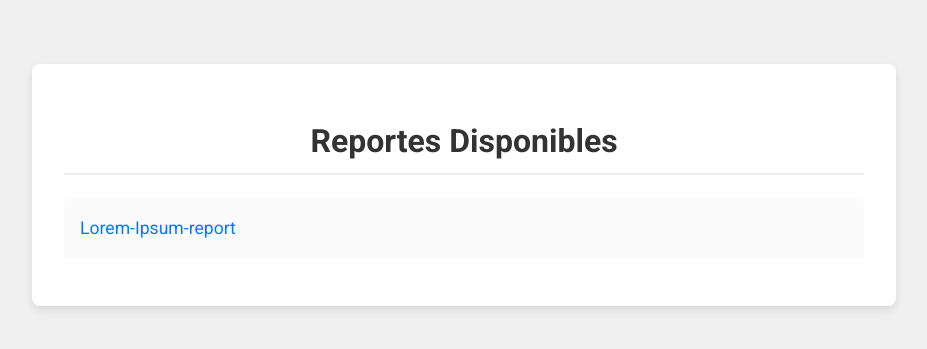
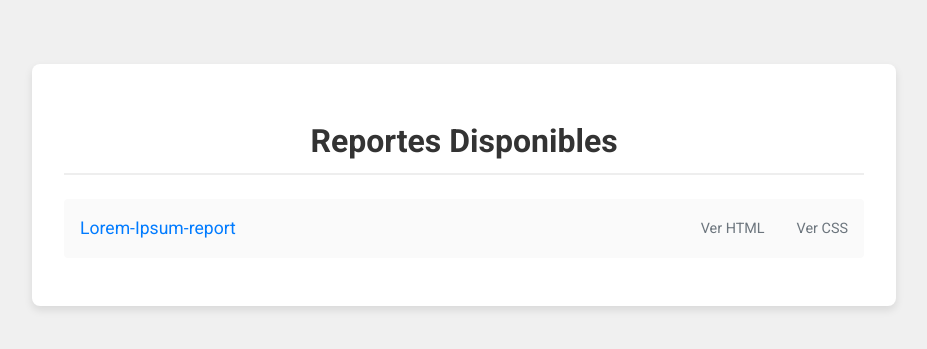
Before and after one commit to jramaya/jinja-print-formats, a Flask app: page / in a window 1280 px wide. Shown: the top 349 px of the page, without its empty margins (176-1103 px from the left). Run offline with Flask 3, Linux system fonts and the light colour scheme.

Commit message:
ver html/css

````diff
--- a/app.py
+++ b/app.py
@@ -5,6 +5,7 @@ from flask import Flask, render_template, render_template_string, abort, make_re
 app = Flask(__name__)
 
 REPORTS_PATH = os.path.join('templates', 'reports')
+TEMPLATES_PATH = 'templates'
 
 @app.route('/')
 def index():
@@ -49,6 +50,82 @@ def generate_report(report_name):
 
     return render_template('base.html', pages=pages_content, custom_css=custom_css)
 
+@app.route('/report/<report_name>/raw_html')
+def raw_report_html(report_name):
+    """
+    Devuelve solo el HTML del reporte.
+    """
+    import re
+
+    report_dir = os.path.join(REPORTS_PATH, report_name)
+    if not os.path.isdir(report_dir):
+        abort(404)
+
+    # Lee los fragmentos de página (sin procesar)
+    page_files = sorted([f for f in os.listdir(report_dir) if f.startswith('page') and f.endswith('.html')])
+    pages_raw = []
+    for page_file in page_files:
+        with open(os.path.join(report_dir, page_file), 'r', encoding='utf-8') as f:
+            pages_raw.append(f.read())
+    pages_html = "\n".join(f'<div class="page">\n{page}\n</div>' for page in pages_raw)
+
+    # Lee el base.html como texto
+    base_path = os.path.join(TEMPLATES_PATH, 'base.html')
+    with open(base_path, 'r', encoding='utf-8') as f:
+        base_text = f.read()
+
+    # Elimina todos los tags de Jinja de la base
+    base_text = re.sub(r'{[{%].*?[%}]}', '', base_text, flags=re.DOTALL)
+
+    # Reemplaza el bloque de páginas por el HTML de las páginas
+    base_text = re.sub(
+        r'(<div class="page-container">)(.*?)(</div>)',
+        lambda m: f'{m.group(1)}\n{pages_html}\n{m.group(3)}',
+        base_text,
+        flags=re.DOTALL
+    )
+
+    markdown_content = f"""# Código HTML del Reporte: {report_name}
+
+## HTML
+```html
+{base_text.strip()}
+```
+"""
+    response = make_response(markdown_content.strip())
+    response.headers['Content-Type'] = 'text/markdown; charset=utf-8'
+    return response
+
+@app.route('/report/<report_name>/raw_css')
+def raw_report_css(report_name):
+    """
+    Devuelve solo el CSS combinado del reporte (global + custom).
+    """
+    report_dir = os.path.join(REPORTS_PATH, report_name)
+    if not os.path.isdir(report_dir):
+        abort(404)
+
+    css_global = render_template('css/style.css.j2')
+    custom_css_path = os.path.join(report_dir, 'style.css')
+    css_custom = ''
+    if os.path.exists(custom_css_path):
+        with open(custom_css_path, 'r', encoding='utf-8') as f:
+            css_custom = f.read()
+    css_full = css_global
+    if css_custom:
+        css_full += "\n\n" + css_custom
+
+    markdown_content = f"""# CSS del Reporte: {report_name}
+
+## CSS
+```css
+{css_full.strip()}
+```
+"""
+    response = make_response(markdown_content.strip())
+    response.headers['Content-Type'] = 'text/markdown; charset=utf-8'
+    return response
+
 @app.route('/css/style.css')
 def serve_css():
     """Serves the CSS file."""
--- a/templates/index.html
+++ b/templates/index.html
@@ -25,6 +25,11 @@
             padding-bottom: 0.5rem;
             margin-bottom: 1.5rem;
         }
+        .report-item {
+            display: flex;
+            justify-content: space-between;
+            align-items: center;
+        }
         ul {
             list-style-type: none;
             padding: 0;
@@ -38,12 +43,19 @@
         li:hover {
             background-color: #e9e9e9;
         }
-        a {
+        .report-item a:first-child {
             display: block;
             padding: 1rem;
             text-decoration: none;
             color: #007bff;
             font-size: 1.1rem;
+            flex-grow: 1;
+        }
+        .report-item a.raw-link {
+            padding: 1rem;
+            color: #6c757d;
+            font-size: 0.9rem;
+            text-decoration: none;
         }
     </style>
 </head>
@@ -53,8 +65,10 @@
         {% if reports %}
             <ul>
                 {% for report in reports %}
-                    <li>
+                    <li class="report-item">
                         <a href="{{ url_for('generate_report', report_name=report) }}">{{ report }}</a>
+                        <a class="raw-link" href="{{ url_for('raw_report_html', report_name=report) }}">Ver HTML</a>
+                        <a class="raw-link" href="{{ url_for('raw_report_css', report_name=report) }}">Ver CSS</a>
                     </li>
                 {% endfor %}
             </ul>
````
Also changed, not shown: README.md.
